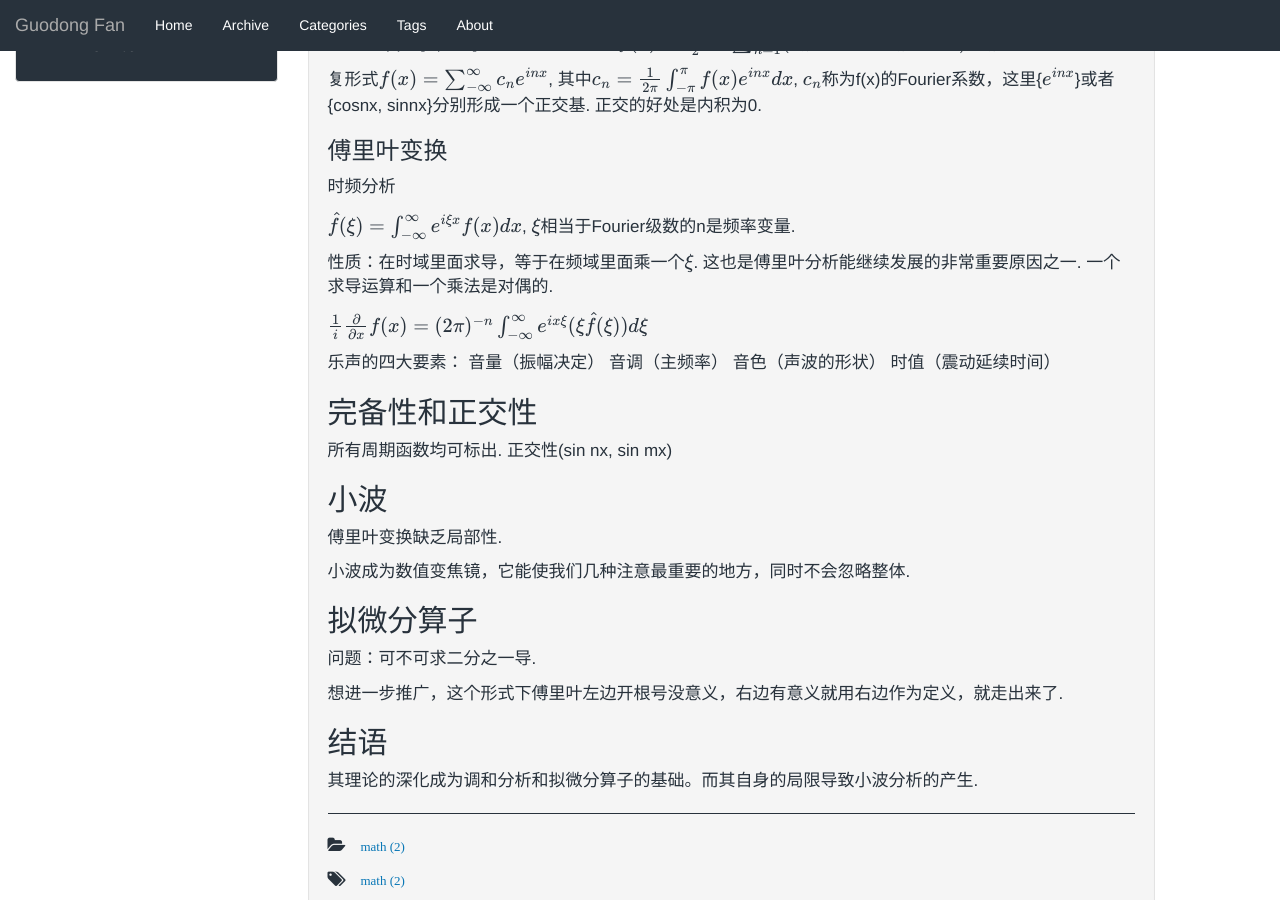
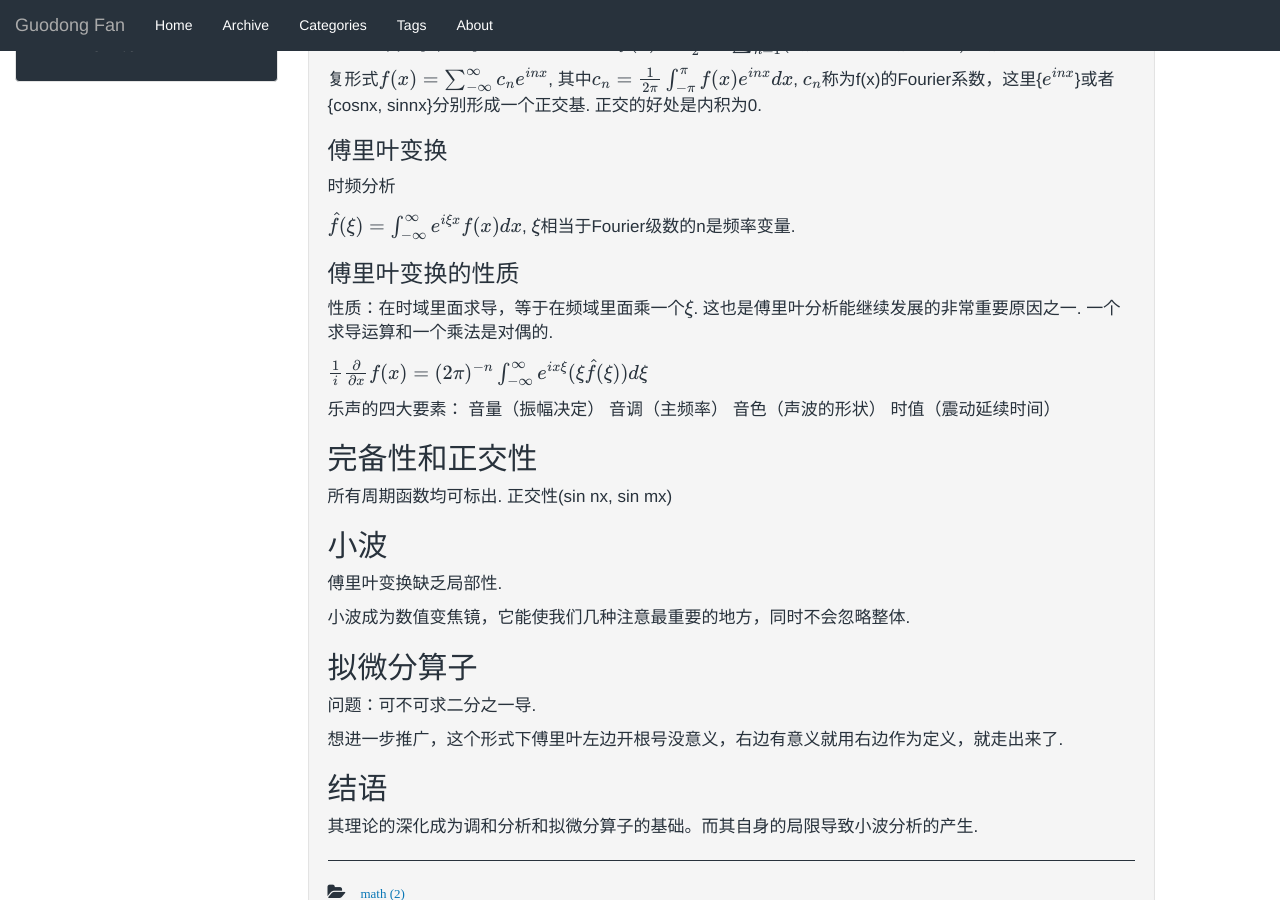
Before and after one commit to GuodongFan/GuodongFan.github.io, a Jekyll site: the page built from _posts/2019-07-29-Fourier.md, in a window 1280 px wide and 900 px high, scrolled down 739 px. Built offline with Jekyll 4.4.1, drawn with Linux system fonts in a browser that asks for light colours; our own code applies the rules of GitHub Pages for plain Markdown files; formulas are drawn with MathJax 3.

Commit message:
Update 2019-07-29-Fourier.md

```diff
--- a/_posts/2019-07-29-Fourier.md
+++ b/_posts/2019-07-29-Fourier.md
@@ -47,7 +47,7 @@ $c_n$称为f(x)的Fourier系数，这里{$e^{inx}$}或者{cosnx, sinnx}分别形
 
 $\hat{f}(\xi)=\int_{-\infty}^{\infty}e^{i\xi x}f(x)dx$, $\xi$相当于Fourier级数的n是频率变量.
 
-
+### 傅里叶变换的性质
 性质：在时域里面求导，等于在频域里面乘一个$\xi$.
 这也是傅里叶分析能继续发展的非常重要原因之一. 一个求导运算和一个乘法是对偶的.
 
```
